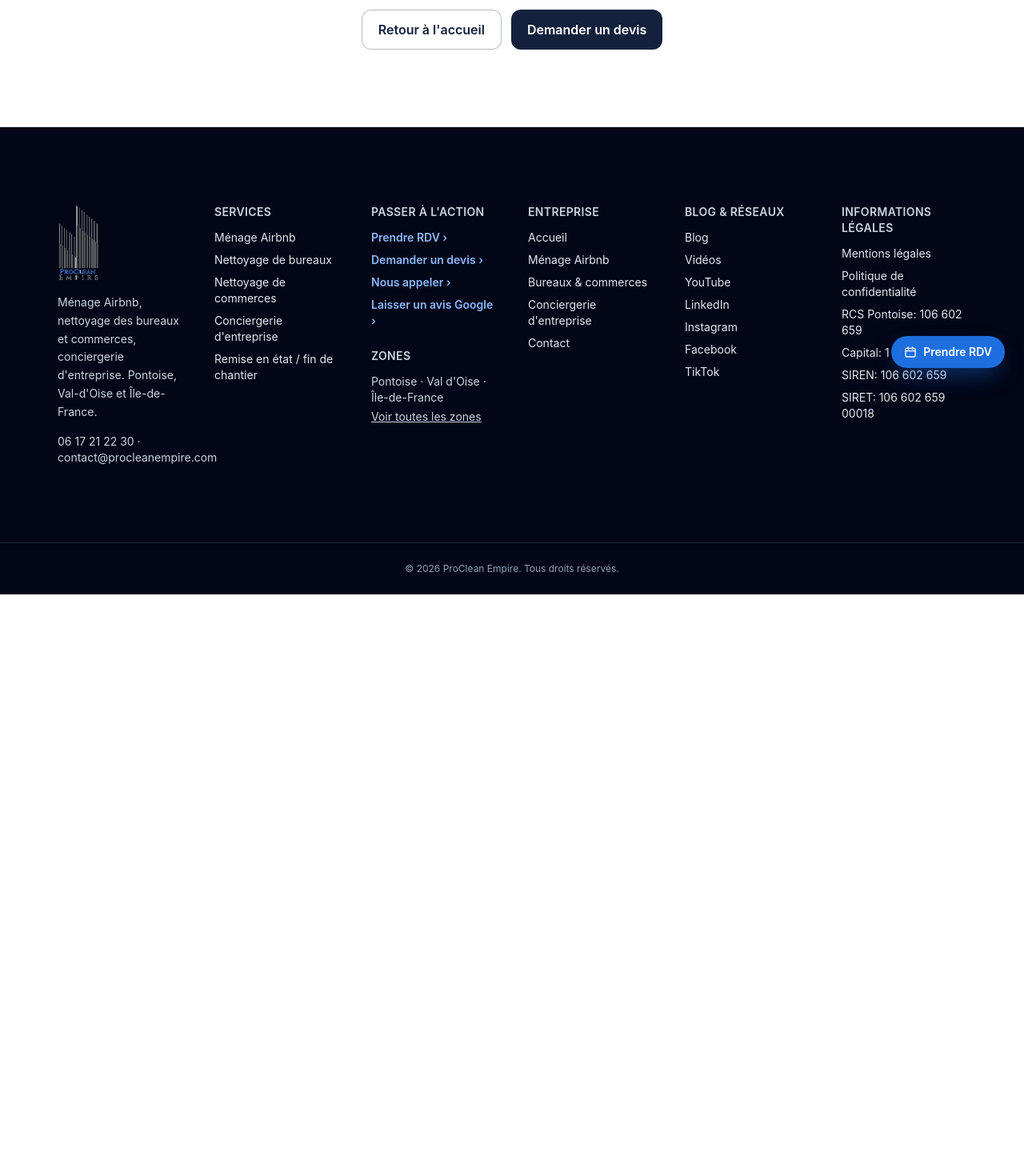
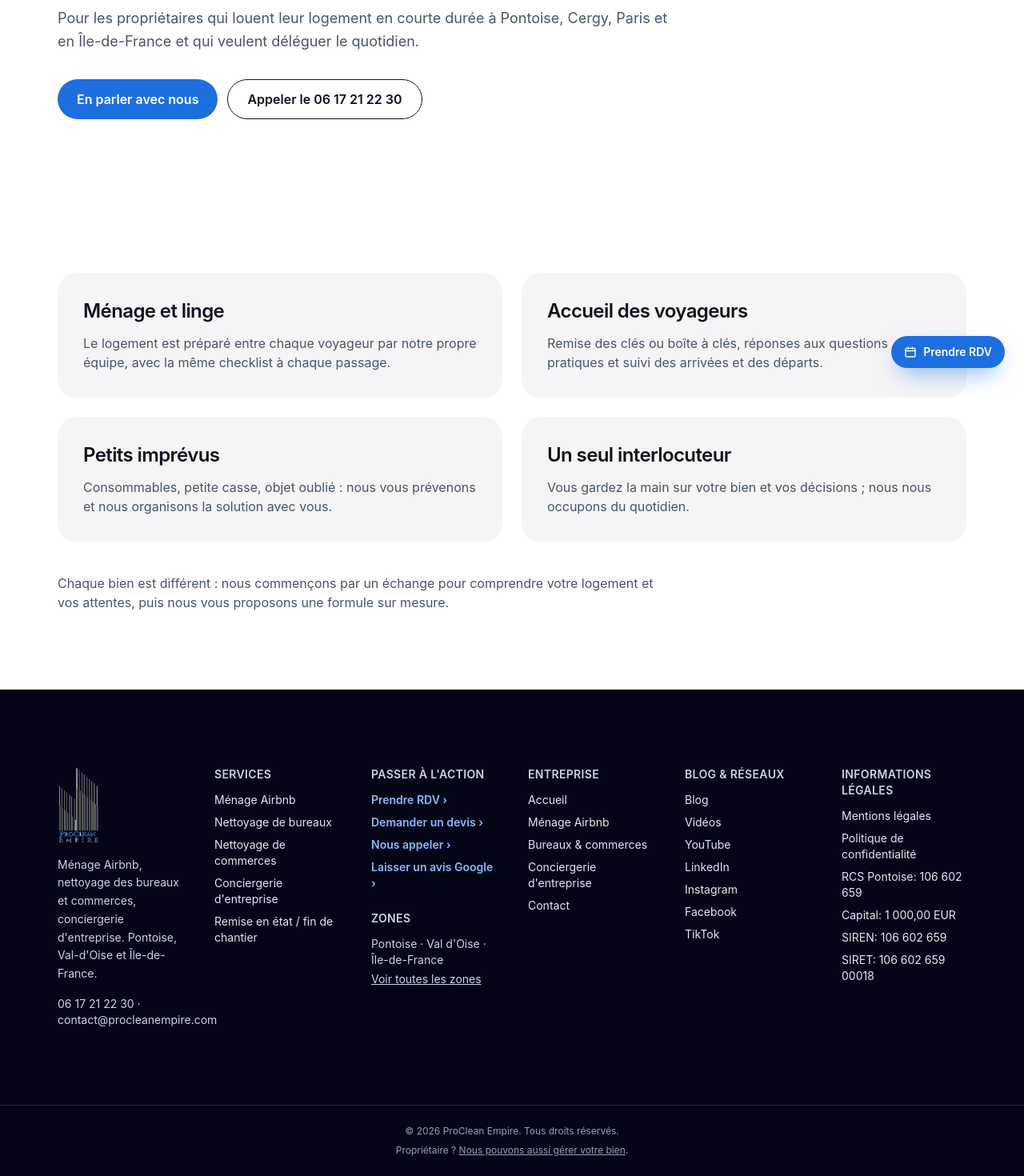
Before and after one commit to makayakevinh00-prog/https-procleanempire-multiservice.manus.space, a Next.js app: page /proprietaires in a window 1280 px wide. Before the commit this address had no page. Shown: the part 316-1786 px from the top of the page at 80% size. Before the commit the page ends 1059 px from the top, so only its background shows below. Built offline with nearby package versions, Linux system fonts and the light colour scheme.

Commit message:
Mention discrète « Propriétaire ? Nous pouvons aussi gérer votre bien » + page /proprietaires hors menu et non indexée (étape b)
Co-Authored-By: Claude Opus 5.5 <noreply@anthropic.com>
Claude-Session: https://claude.ai/code/session_0176bhL7vC38uLjREnC4yf38

```diff
--- /dev/null
+++ b/app/proprietaires/page.tsx
@@ -0,0 +1,69 @@
+import Link from "next/link";
+import { PageHero } from "@/components/sections/page-hero";
+import { buildMetadata, siteConfig } from "@/lib/site";
+
+// Page volontairement discrète (règle §7.4) : hors menu, hors plan du site, non indexée.
+export const metadata = {
+  ...buildMetadata({
+    title: "Propriétaires : nous pouvons aussi gérer votre bien",
+    description:
+      "Propriétaire d'un logement en location courte durée à Pontoise, Cergy ou en Île-de-France ? ProClean Empire peut aussi s'occuper de la gestion de votre bien.",
+    path: "/proprietaires"
+  }),
+  robots: { index: false, follow: true }
+};
+
+const points = [
+  {
+    title: "Ménage et linge",
+    text: "Le logement est préparé entre chaque voyageur par notre propre équipe, avec la même checklist à chaque passage."
+  },
+  {
+    title: "Accueil des voyageurs",
+    text: "Remise des clés ou boîte à clés, réponses aux questions pratiques et suivi des arrivées et des départs."
+  },
+  {
+    title: "Petits imprévus",
+    text: "Consommables, petite casse, objet oublié : nous vous prévenons et nous organisons la solution avec vous."
+  },
+  {
+    title: "Un seul interlocuteur",
+    text: "Vous gardez la main sur votre bien et vos décisions ; nous nous occupons du quotidien."
+  }
+];
+
+export default function ProprietairesPage() {
+  return (
+    <>
+      <PageHero
+        title="Propriétaire ? Nous pouvons aussi gérer votre bien."
+        description="Pour les propriétaires qui louent leur logement en courte durée à Pontoise, Cergy, Paris et en Île-de-France et qui veulent déléguer le quotidien."
+        breadcrumbs={[{ label: "Accueil", href: "/" }, { label: "Propriétaires" }]}
+        actions={
+          <>
+            <Link href="/contact#devis" className="btn-pill">
+              En parler avec nous
+            </Link>
+            <a href={siteConfig.phoneHref} className="btn-pill-ghost text-ink">
+              Appeler le {siteConfig.phone}
+            </a>
+          </>
+        }
+      />
+      <section className="section pt-0">
+        <ul className="grid gap-6 md:grid-cols-2">
+          {points.map((point) => (
+            <li key={point.title} className="rounded-3xl bg-mist p-8">
+              <h2 className="font-display text-2xl font-semibold tracking-tight text-ink">{point.title}</h2>
+              <p className="mt-3 text-slate-600">{point.text}</p>
+            </li>
+          ))}
+        </ul>
+        <p className="mt-10 max-w-3xl text-slate-600">
+          Chaque bien est différent : nous commençons par un échange pour comprendre votre logement et vos
+          attentes, puis nous vous proposons une formule sur mesure.
+        </p>
+      </section>
+    </>
+  );
+}
--- a/components/layout/footer.tsx
+++ b/components/layout/footer.tsx
@@ -138,7 +138,14 @@ export function Footer() {
         </div>
       </div>
       <div className="border-t border-slate-800 px-6 py-6 text-center text-xs text-slate-400 md:px-8">
-        © {new Date().getFullYear()} ProClean Empire. Tous droits réservés.
+        <p>© {new Date().getFullYear()} ProClean Empire. Tous droits réservés.</p>
+        <p className="mt-2">
+          Propriétaire ?{" "}
+          <Link href="/proprietaires" className="underline transition hover:text-white">
+            Nous pouvons aussi gérer votre bien
+          </Link>
+          .
+        </p>
       </div>
     </footer>
   );
```
